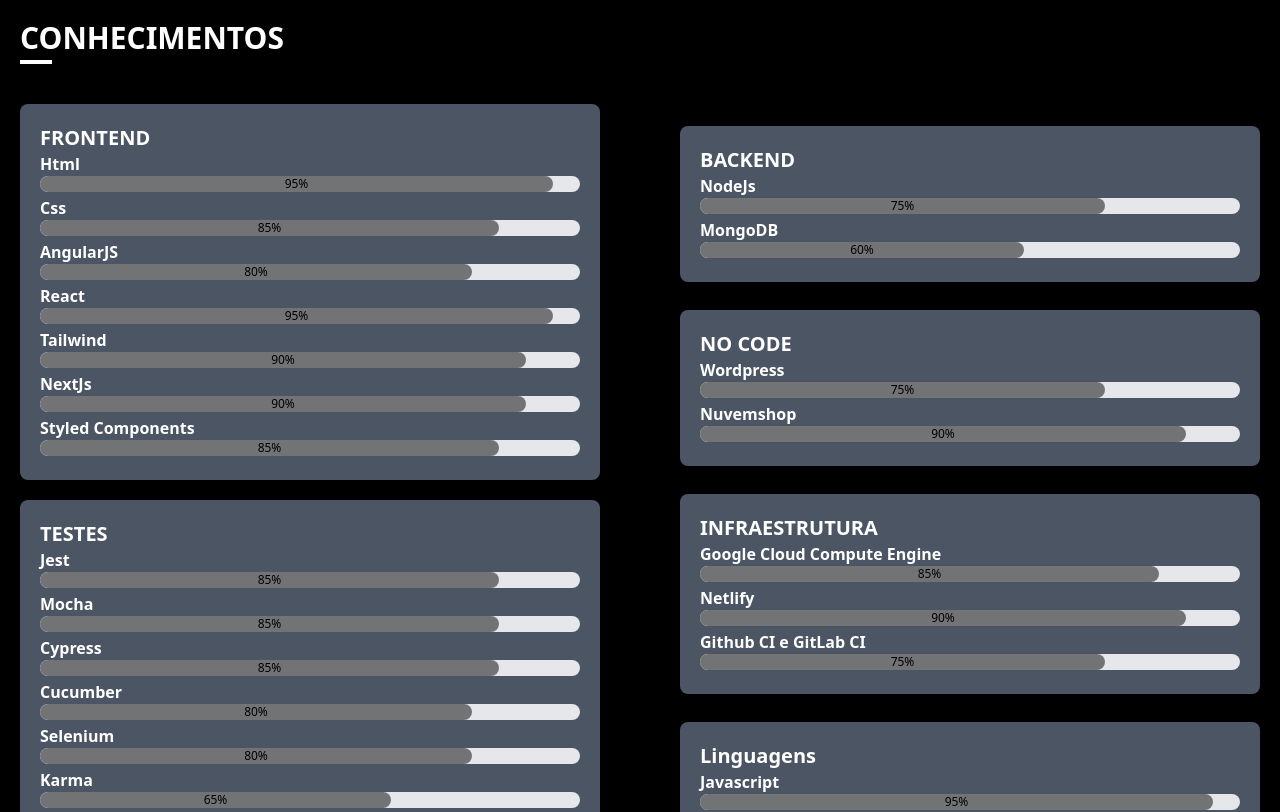
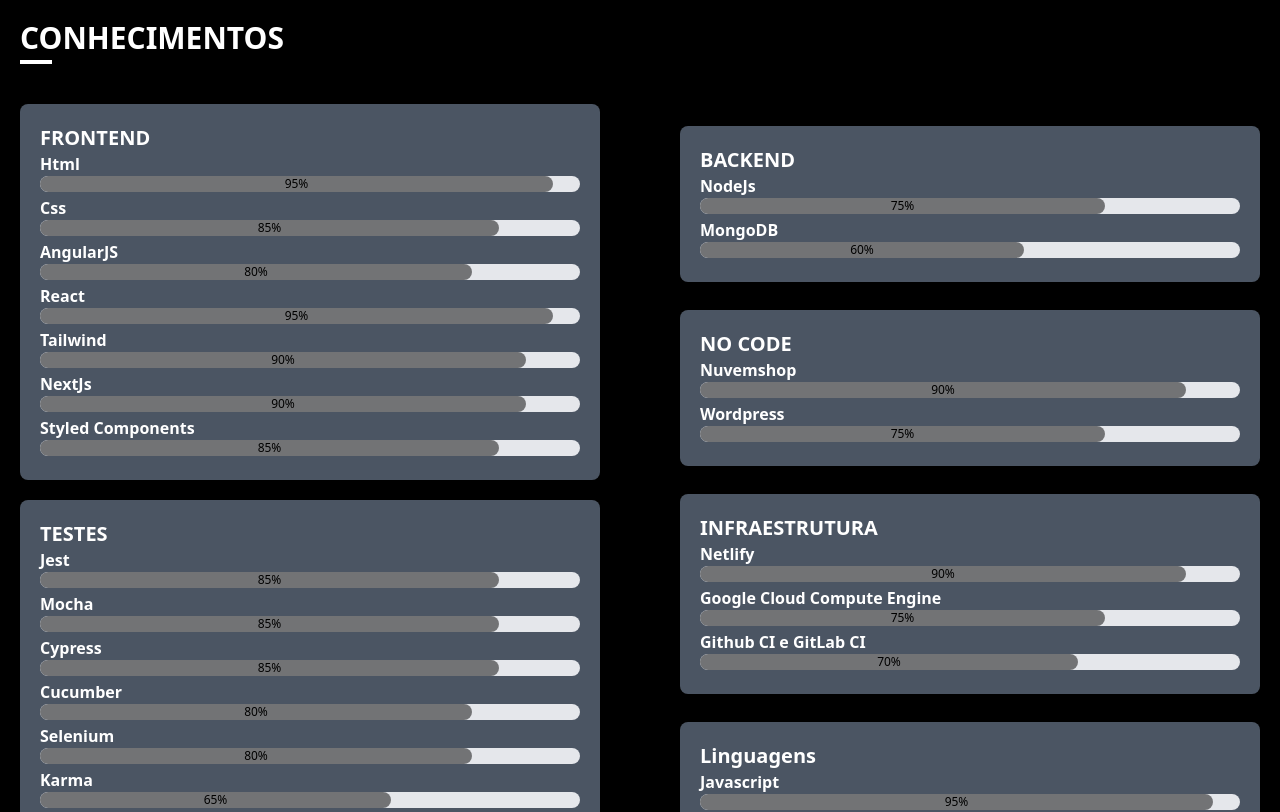
Before and after one commit to edmooliveira29/portfolio, a Next.js app: page /Knowledge in a window 1280 px wide. Shown: the top 812 px of the page. Built offline with nearby package versions, Linux system fonts and the light colour scheme.

Commit message:
fix: update links and erros

```diff
--- a/src/components/Footer.tsx
+++ b/src/components/Footer.tsx
@@ -144,7 +144,7 @@
               <li>
                 <Link
                   className="flex items-center justify-center text-white transition transition transition-opacity duration-300 hover:opacity-50"
-                  href="https://www.linkedin.com/in/edmo-de-oliveira-349194164/"
+                  href="https://www.linkedin.com/in/edmo-oliveira-developer/"
                   aria-label="Twitter"
                   target="_blank"
                 >
--- a/src/pages/Contact.tsx
+++ b/src/pages/Contact.tsx
@@ -82,7 +82,7 @@
             </div>
           </div>
         </a>
-        <a href="https://www.linkedin.com/in/edmo-de-oliveira-349194164"
+        <a href="https://www.linkedin.com/in/edmo-oliveira-developer/"
           target="_blank"
           className="flex justify-center"
           rel="noreferrer">
--- a/src/pages/Home.tsx
+++ b/src/pages/Home.tsx
@@ -27,7 +27,7 @@
         Desenvolvedor FrontEnd Júnior no qual me encontro atualmente.
         <br></br>
         <br></br>
-        Desde 2020 venho me capacitando na área de Deenvolvimento Web, somando cada dia mais
+        Desde 2020 venho me capacitando na área de Desenvolvimento Web, somando cada dia mais
         e mais para a atual empresa que trabalho e os freelancers
         que desenvolvo paralelamente.
         <br></br>
@@ -49,7 +49,7 @@
         </div>
         <div className="hover:cursor-pointer hover:transform hover:scale-105 duration-500">
           <FaLinkedin className="text-[#4b5563] inline-block ml-1 lg:ml-10"
-            size={25} /> <a href="https://www.linkedin.com/in/edmo-de-oliveira-349194164"
+            size={25} /> <a href="https://www.linkedin.com/in/edmo-oliveira-developer/"
             target="_blank"
             className="text-sm ml-1"
             rel="noreferrer">Linkedin</a>
--- a/src/pages/Knowledge.tsx
+++ b/src/pages/Knowledge.tsx
@@ -344,6 +344,26 @@
           </div>
           <div className="mt-5 lg:my-7 bg-gray-600 rounded-lg p-5 hover:scale-105 duration-500">
             <span className="text-xl font-bold">NO CODE</span>
+
+            <span className="block text-md font-bold">Nuvemshop</span>
+            <div className="flex w-full h-4 bg-gray-200 rounded-full overflow-hidden mb-1"
+              role="progressbar"
+              aria-valuenow={90}
+              aria-valuemin={0}
+              aria-valuemax={100}>
+              <div className="flex
+                flex-col
+                justify-center
+                rounded-full
+                overflow-hidden
+                bg-black/50
+                text-xs
+                text-black
+                text-center
+                whitespace-nowrap
+                transition duration-500"
+              style={{ width: "90%" }}>90%</div>
+            </div>
             <span className="block text-md font-bold">Wordpress</span>
             <div className="flex w-full h-4 bg-gray-200 rounded-full overflow-hidden mb-1"
               role="progressbar"
@@ -364,47 +384,9 @@
               style={{ width: "75%" }}>75%</div>
             </div>
 
-            <span className="block text-md font-bold">Nuvemshop</span>
-            <div className="flex w-full h-4 bg-gray-200 rounded-full overflow-hidden mb-1"
-              role="progressbar"
-              aria-valuenow={90}
-              aria-valuemin={0}
-              aria-valuemax={100}>
-              <div className="flex
-                flex-col
-                justify-center
-                rounded-full
-                overflow-hidden
-                bg-black/50
-                text-xs
-                text-black
-                text-center
-                whitespace-nowrap
-                transition duration-500"
-              style={{ width: "90%" }}>90%</div>
-            </div>
           </div>
           <div className="mt-5 lg:my-7 bg-gray-600 rounded-lg p-5 hover:scale-105 duration-500">
             <span className="text-xl font-bold">INFRAESTRUTURA</span>
-            <span className="block text-md font-bold">Google Cloud Compute Engine</span>
-            <div className="flex w-full h-4 bg-gray-200 rounded-full overflow-hidden mb-1"
-              role="progressbar"
-              aria-valuenow={85}
-              aria-valuemin={0}
-              aria-valuemax={100}>
-              <div className="flex
-                flex-col
-                justify-center
-                rounded-full
-                overflow-hidden
-                bg-black/50
-                text-xs
-                text-black
-                text-center
-                whitespace-nowrap
-                transition duration-500"
-              style={{ width: "85%" }}>85%</div>
-            </div>
 
             <span className="block text-md font-bold">Netlify</span>
             <div className="flex w-full h-4 bg-gray-200 rounded-full overflow-hidden mb-1"
@@ -425,6 +407,27 @@
                 transition duration-500"
               style={{ width: "90%" }}>90%</div>
             </div>
+
+            <span className="block text-md font-bold">Google Cloud Compute Engine</span>
+            <div className="flex w-full h-4 bg-gray-200 rounded-full overflow-hidden mb-1"
+              role="progressbar"
+              aria-valuenow={85}
+              aria-valuemin={0}
+              aria-valuemax={100}>
+              <div className="flex
+                flex-col
+                justify-center
+                rounded-full
+                overflow-hidden
+                bg-black/50
+                text-xs
+                text-black
+                text-center
+                whitespace-nowrap
+                transition duration-500"
+              style={{ width: "75%" }}>75%</div>
+            </div>
+
             <span className="block text-md font-bold">Github CI e GitLab CI</span>
             <div className="flex w-full h-4 bg-gray-200 rounded-full overflow-hidden mb-1"
               role="progressbar"
@@ -442,7 +445,7 @@
                 text-center
                 whitespace-nowrap
                 transition duration-500"
-              style={{ width: "75%" }}>75%</div>
+              style={{ width: "70%" }}>70%</div>
             </div>
           </div>
           <div className="mt-5 lg:my-7 bg-gray-600 rounded-lg p-5 hover:scale-105 duration-500">
--- a/src/pages/Knowledge/uaimobi.tsx
+++ b/src/pages/Knowledge/uaimobi.tsx
@@ -87,7 +87,7 @@
                   <h1 className=" text-3xl font-bold hidden lg:flex justify-between">
                     UAIMOBI
                     <CgClose size={25}
-                    className="cursor-pointer"
+                      className="cursor-pointer"
                       onClick={() => { setOpen(false); setShowDetails({ ...showDetails, uaimobi: false }) }} />
                   </h1>                  <p>
                     Desenvolvi o site da UaiMobi, uma empresa de mobilidade urbana, utilizando uma stack moderna de tecnologias.
--- a/src/pages/Projects.tsx
+++ b/src/pages/Projects.tsx
@@ -4,7 +4,7 @@
 import Image from "next/image"
 import { FaAngular, FaGitlab, FaReact, FaSass } from "react-icons/fa"
 import { DiGoogleCloudPlatform, DiJavascript, DiMongodb } from "react-icons/di"
-import { SiCsharp, SiCypress, SiEslint, SiJasmine, SiJest, SiNetlify, SiOpengl, SiPrettier, SiStyledcomponents } from "react-icons/si"
+import { SiCypress, SiEslint, SiJasmine, SiJest, SiNetlify, SiOpengl, SiPrettier, SiStyledcomponents } from "react-icons/si"
 import nuvemShopIcon from "@/assets/nuvemshop_icon.png"
 import yattoLogo from "@/assets/projects/yatto-logo.png"
 import portfolio from "@/assets/projects/portfolio-1.png"
@@ -24,8 +24,8 @@
 import DetailsFarol from "./Knowledge/farol"
 import DetailsYatto from "./Knowledge/yatto"
 import DetailsPortfolio from "./Knowledge/portfolio"
-import DetailsArticle from './Knowledge/article'
-import { CgCPlusPlus } from 'react-icons/cg'
+import DetailsArticle from "./Knowledge/article"
+import { CgCPlusPlus } from "react-icons/cg"
 
 const Projects = () => {
   // eslint-disable-next-line
```
Also changed, not shown: src/pages/ AcademicFormation.tsx (+10 -10 lines), src/pages/index.tsx (+8 -20 lines), 1 other file (tests, documents, lock files or other folders).
